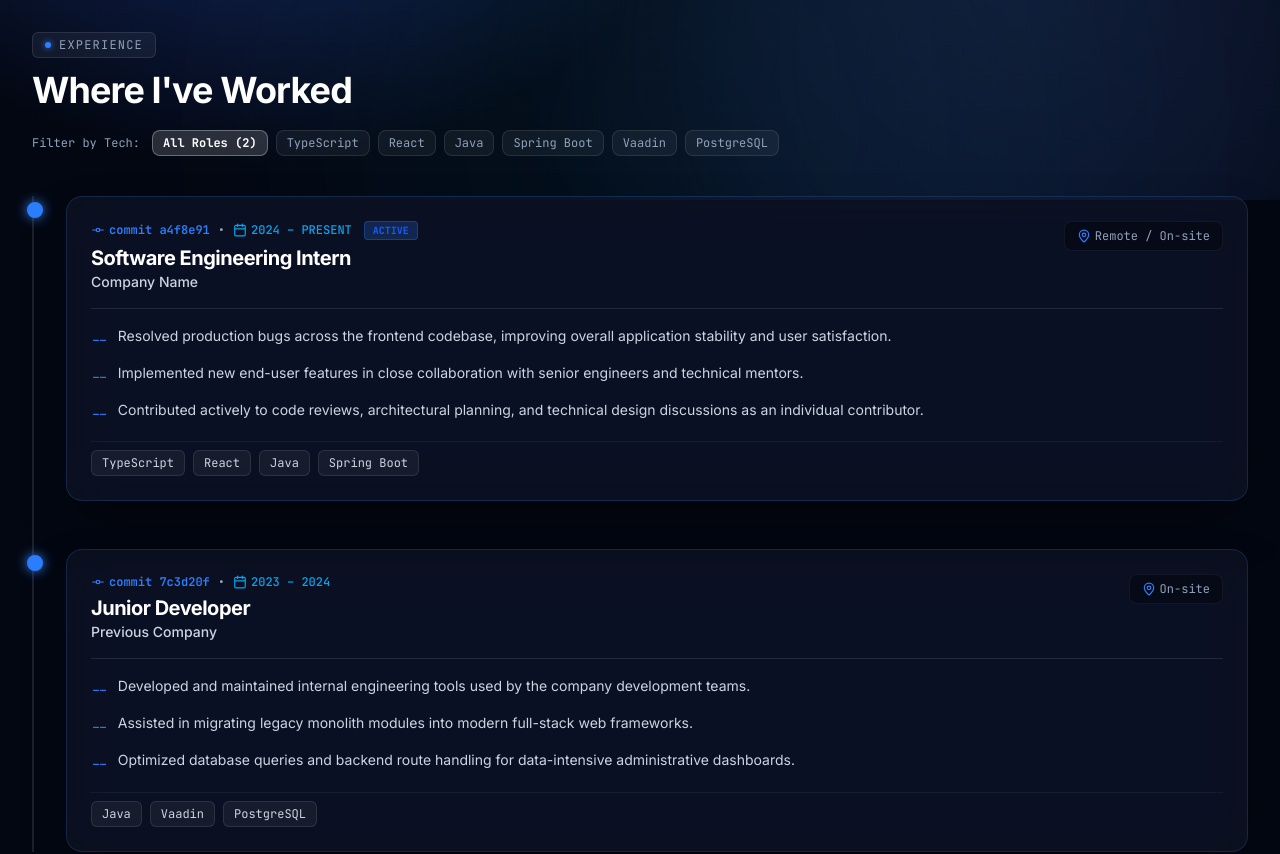
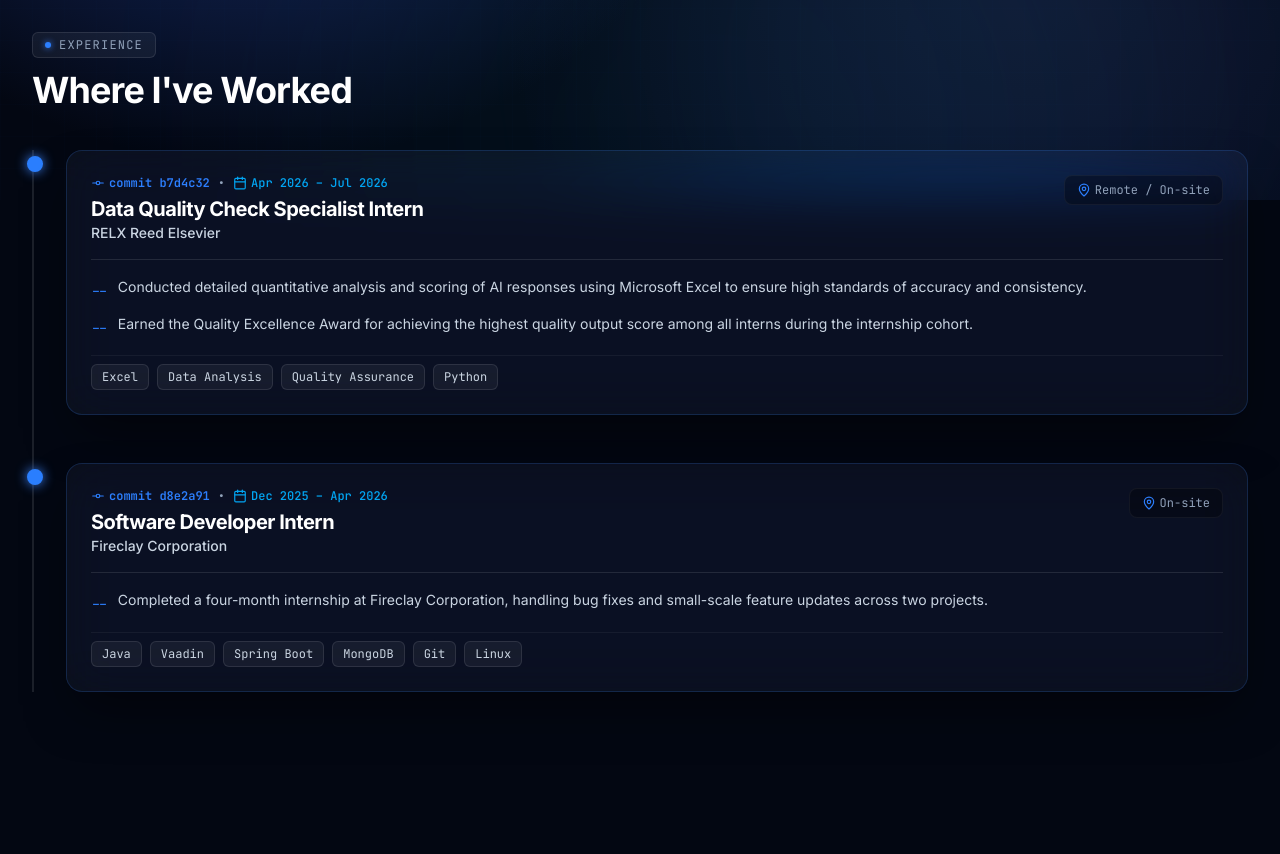
Before and after one commit to VianVargas/Portfolio, a Next.js app: page / in a window 1280 px wide. Shown: the part 600-1454 px from the top of the page. Built offline with nearby package versions, Linux system fonts and the light colour scheme.

Commit message:
Experience: add real entries (RELX, Fireclay), remove tech filter bar

```diff
--- a/src/components/sections/Experience.tsx
+++ b/src/components/sections/Experience.tsx
@@ -1,6 +1,5 @@
 'use client';
 
-import { useState } from 'react';
 import { motion } from 'motion/react';
 import { GitCommit, Calendar, MapPin } from 'lucide-react';
 import type { ThemeMode } from '@/types';
@@ -11,19 +10,11 @@ interface Props {
 }
 
 export default function Experience({ themeMode = 'dark' }: Props) {
-  const [selectedTag, setSelectedTag] = useState<string | null>(null);
   const isLight = themeMode === 'light';
-
-  const allTags = Array.from(new Set(EXPERIENCES.flatMap((e) => e.tech)));
-
-  const filteredExperiences = selectedTag
-    ? EXPERIENCES.filter((e) => e.tech.includes(selectedTag))
-    : EXPERIENCES;
 
   return (
     <section id="experience" className="py-20 px-4 sm:px-6 lg:px-8 max-w-7xl mx-auto">
       <div className="space-y-10">
-        {/* Section Header */}
         <motion.div
           initial={{ opacity: 0, y: 15 }}
           whileInView={{ opacity: 1, y: 0 }}
@@ -42,49 +33,13 @@ export default function Experience({ themeMode = 'dark' }: Props) {
           }`}>
             Where I&apos;ve Worked
           </h2>
-
-          {/* Tag Filter Bar */}
-          <div className="flex flex-wrap items-center gap-2 pt-2 font-mono text-xs">
-            <span className={isLight ? 'text-slate-500 mr-1' : 'text-slate-400 mr-1'}>Filter by Tech:</span>
-            <button
-              onClick={() => setSelectedTag(null)}
-              className={`px-2.5 py-1 rounded-lg border transition-all cursor-pointer ${
-                selectedTag === null
-                  ? isLight
-                    ? 'bg-blue-600 border-blue-600 text-white font-bold'
-                    : 'bg-white/15 border-white/30 text-white font-bold'
-                  : isLight
-                    ? 'bg-white border-blue-200 text-slate-700 hover:bg-blue-50'
-                    : 'bg-white/5 border-white/10 text-slate-400 hover:text-slate-200'
-              }`}
-            >
-              All Roles ({EXPERIENCES.length})
-            </button>
-            {allTags.map((tag) => (
-              <button
-                key={tag}
-                onClick={() => setSelectedTag(selectedTag === tag ? null : tag)}
-                className={`px-2.5 py-1 rounded-lg border transition-all cursor-pointer ${
-                  selectedTag === tag
-                    ? isLight
-                      ? 'bg-blue-600 border-blue-600 text-white font-bold'
-                      : 'bg-blue-500/20 border-blue-400/50 text-blue-300 font-bold'
-                    : isLight
-                      ? 'bg-white border-blue-200 text-slate-700 hover:bg-blue-50'
-                      : 'bg-white/5 border-white/10 text-slate-400 hover:text-slate-200'
-                }`}
-              >
-                {tag}
-              </button>
-            ))}
-          </div>
         </motion.div>
 
         {/* Git Timeline Tree Layout */}
         <div className={`relative pl-6 sm:pl-8 border-l-2 space-y-12 ${
           isLight ? 'border-blue-200' : 'border-white/10'
         }`}>
-          {filteredExperiences.map((exp, idx) => (
+          {EXPERIENCES.map((exp, idx) => (
             <motion.div
               key={exp.id}
               initial={{ opacity: 0, x: -20 }}
@@ -93,14 +48,11 @@ export default function Experience({ themeMode = 'dark' }: Props) {
               transition={{ duration: 0.5, delay: idx * 0.1 }}
               className="relative group"
             >
-              {/* Git Node Dot */}
               <div className="absolute -left-[31px] sm:-left-[39px] top-1.5 w-4 h-4 rounded-full border-2 border-blue-500 bg-blue-500 shadow-[0_0_12px_#3b82f6] transition-transform group-hover:scale-125" />
 
-              {/* Liquid Glass Timeline Card */}
               <div className={`liquid-glass rounded-2xl p-6 border transition-all shadow-xl space-y-4 ${
                 isLight ? 'bg-white/90 border-blue-200 text-slate-800' : 'border-white/10 text-slate-300'
               }`}>
-                {/* Header Meta */}
                 <div className={`flex flex-wrap items-start justify-between gap-2 border-b pb-4 ${
                   isLight ? 'border-blue-100' : 'border-white/10'
                 }`}>
@@ -138,7 +90,6 @@ export default function Experience({ themeMode = 'dark' }: Props) {
                   </div>
                 </div>
 
-                {/* Accomplishments Bullets */}
                 <ul className={`space-y-2.5 text-sm leading-relaxed font-sans ${
                   isLight ? 'text-slate-700' : 'text-slate-300'
                 }`}>
@@ -150,7 +101,6 @@ export default function Experience({ themeMode = 'dark' }: Props) {
                   ))}
                 </ul>
 
-                {/* Tech Chips */}
                 <div className={`pt-2 flex flex-wrap gap-2 border-t ${
                   isLight ? 'border-blue-100' : 'border-white/5'
                 }`}>
--- a/src/config/experience.ts
+++ b/src/config/experience.ts
@@ -2,33 +2,30 @@ import type { ExperienceItem } from "@/types";
 
 export const EXPERIENCES: ExperienceItem[] = [
   {
-    id: 'exp-1',
-    role: 'Software Engineering Intern',
-    company: 'Company Name',
-    period: '2024 – PRESENT',
+    id: 'exp-relx',
+    role: 'Data Quality Check Specialist Intern',
+    company: 'RELX Reed Elsevier',
+    period: 'Apr 2026 – Jul 2026',
     location: 'Remote / On-site',
-    status: 'PRESENT',
-    commitHash: 'a4f8e91',
+    status: 'PAST',
+    commitHash: 'b7d4c32',
     bullets: [
-      'Resolved production bugs across the frontend codebase, improving overall application stability and user satisfaction.',
-      'Implemented new end-user features in close collaboration with senior engineers and technical mentors.',
-      'Contributed actively to code reviews, architectural planning, and technical design discussions as an individual contributor.',
+      'Conducted detailed quantitative analysis and scoring of AI responses using Microsoft Excel to ensure high standards of accuracy and consistency.',
+      'Earned the Quality Excellence Award for achieving the highest quality output score among all interns during the internship cohort.',
     ],
-    tech: ['TypeScript', 'React', 'Java', 'Spring Boot'],
+    tech: ['Excel', 'Data Analysis', 'Quality Assurance', 'Python'],
   },
   {
-    id: 'exp-2',
-    role: 'Junior Developer',
-    company: 'Previous Company',
-    period: '2023 – 2024',
+    id: 'exp-fireclay',
+    role: 'Software Developer Intern',
+    company: 'Fireclay Corporation',
+    period: 'Dec 2025 – Apr 2026',
     location: 'On-site',
     status: 'PAST',
-    commitHash: '7c3d20f',
+    commitHash: 'd8e2a91',
     bullets: [
-      'Developed and maintained internal engineering tools used by the company development teams.',
-      'Assisted in migrating legacy monolith modules into modern full-stack web frameworks.',
-      'Optimized database queries and backend route handling for data-intensive administrative dashboards.',
+      'Completed a four-month internship at Fireclay Corporation, handling bug fixes and small-scale feature updates across two projects.',
     ],
-    tech: ['Java', 'Vaadin', 'PostgreSQL'],
+    tech: ['Java', 'Vaadin', 'Spring Boot', 'MongoDB', 'Git', 'Linux'],
   },
 ];
```
